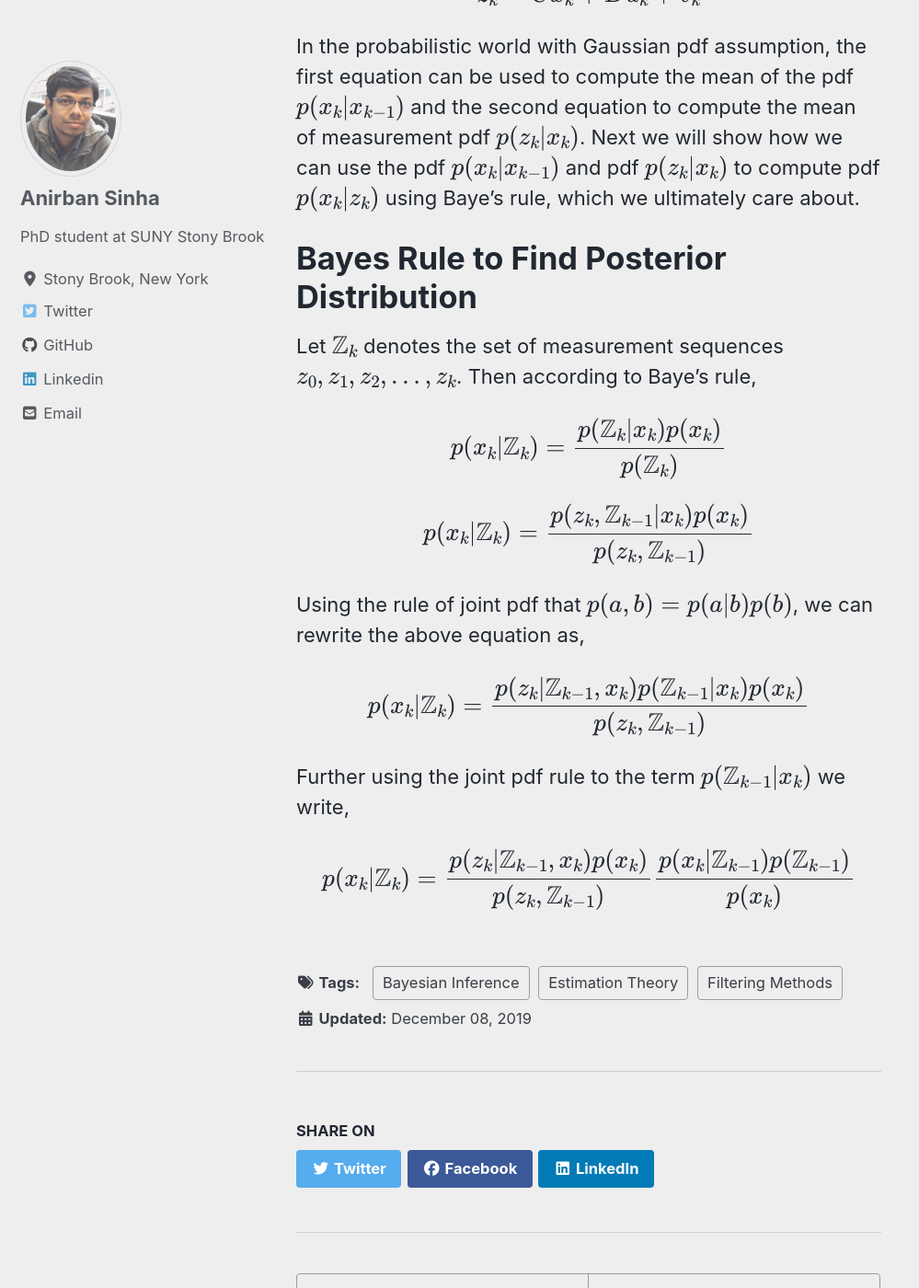
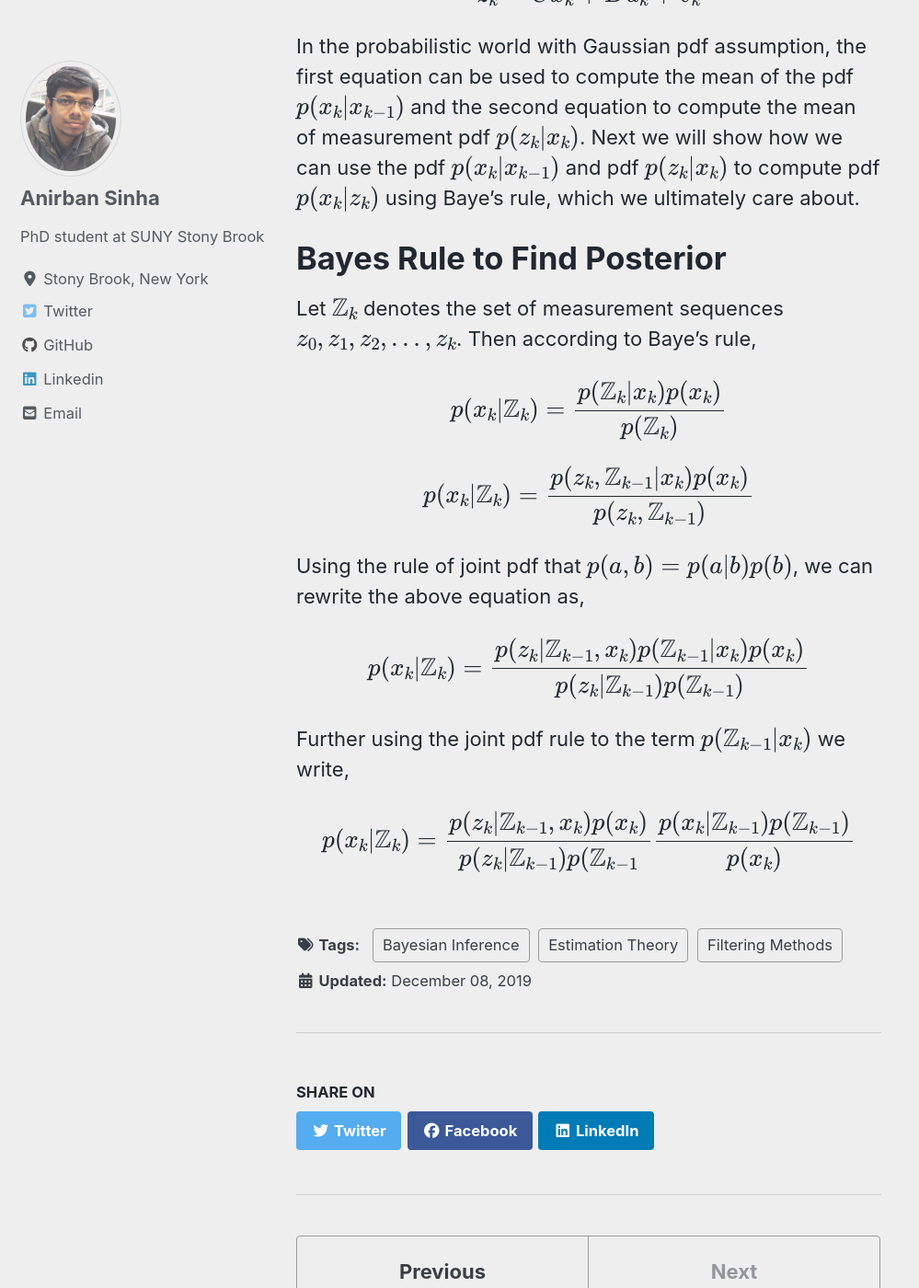
Before and after one commit to mattsinbot/mattsinbot.github.io, a Jekyll site: the page built from _posts/2019-12-08-KalmanFilter_Intro.md, in a window 1280 px wide and 1400 px high, scrolled down 1542 px. Shown: the whole window at 92% size, without its empty margins (0-999 px from the left). Built offline with Jekyll 4.4.1, drawn with Linux system fonts in a browser that asks for light colours; cached includes are drawn as plain includes; nearby versions of some CDN libraries; formulas are drawn with MathJax 3; comment, search, counter and statistics services are not loaded.

Commit message:
Kalman Filter page initiated

```diff
--- a/_posts/2019-12-08-KalmanFilter_Intro.md
+++ b/_posts/2019-12-08-KalmanFilter_Intro.md
@@ -32,7 +32,7 @@ $$z_k = Cx_{k} + Du_{k} + v_{k}$$
 
 In the probabilistic world with Gaussian pdf assumption, the first equation can be used to compute the mean of the pdf $$p(x_k \vert x_{k-1})$$ and the second equation to compute the mean of measurement pdf $$p(z_k \vert x_k)$$. Next we will show how we can use the pdf $$p(x_k \vert x_{k-1})$$ and pdf $$p(z_k \vert x_k)$$ to compute pdf $$p(x_k \vert z_k)$$ using Baye's rule, which we ultimately care about.
 
-# Bayes Rule to Find Posterior Distribution
+# Bayes Rule to Find Posterior
 Let $$\mathbb{Z}_k$$ denotes the set of measurement sequences $${z_0, z_1, z_2, \dots, z_k}$$. Then according to Baye's rule,
 
 $$p(x_k \vert \mathbb{Z}_k) = \frac{p(\mathbb{Z}_k \vert x_k) p(x_k)}{p(\mathbb{Z}_k)}$$
@@ -41,11 +41,11 @@ $$p(x_k \vert \mathbb{Z}_k) = \frac{p(z_k,\mathbb{Z}_{k-1} \vert x_k) p(x_k)}{p(
 
 Using the rule of joint pdf that $$p(a, b) = p(a \vert b) p(b)$$, we can rewrite the above equation as,
 
-$$p(x_k \vert \mathbb{Z}_k) = \frac{p(z_k \vert \mathbb{Z}_{k-1}, x_k) p(\mathbb{Z}_{k-1} \vert x_k) p(x_k)}{p(z_k, \mathbb{Z}_{k-1})}$$
+$$p(x_k \vert \mathbb{Z}_k) = \frac{p(z_k \vert \mathbb{Z}_{k-1}, x_k) p(\mathbb{Z}_{k-1} \vert x_k) p(x_k)}{p(z_k \vert \mathbb{Z}_{k-1}) p(\mathbb{Z}_{k-1})}$$
 
 Further using the joint pdf rule to the term $$p(\mathbb{Z}_{k-1} \vert x_k)$$ we write,
 
-$$p(x_k \vert \mathbb{Z}_k) = \frac{p(z_k \vert \mathbb{Z}_{k-1}, x_k) p(x_k)}{p(z_k, \mathbb{Z}_{k-1})} \frac{p(x_k \vert \mathbb{Z}_{k-1})p(\mathbb{Z}_{k-1})}{p(x_k)}$$
+$$p(x_k \vert \mathbb{Z}_k) = \frac{p(z_k \vert \mathbb{Z}_{k-1}, x_k) p(x_k)}{p(z_k \vert \mathbb{Z}_{k-1}) p(\mathbb{Z}_{k-1}} \frac{p(x_k \vert \mathbb{Z}_{k-1})p(\mathbb{Z}_{k-1})}{p(x_k)}$$
 
 
   <!--image: "/images/posts/kalman_post_header_image.png"-->
```
